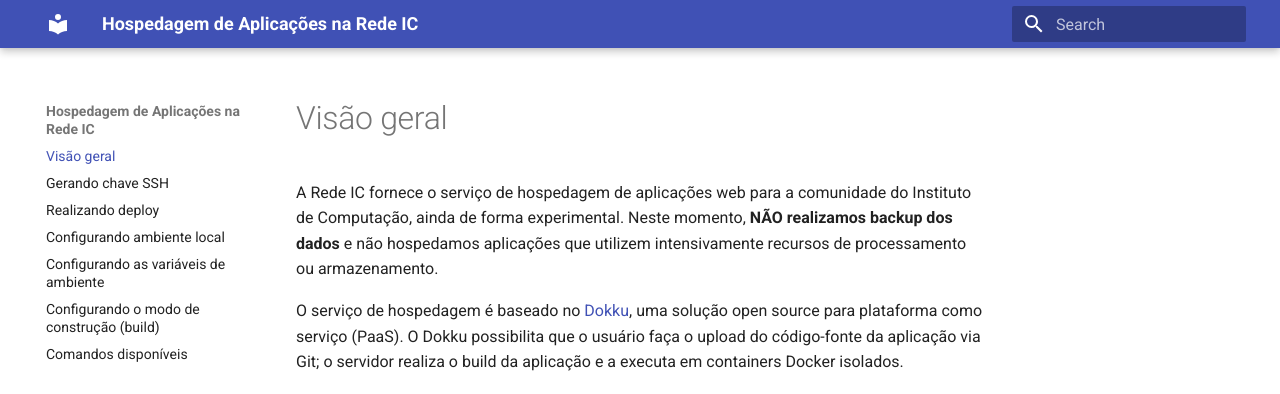
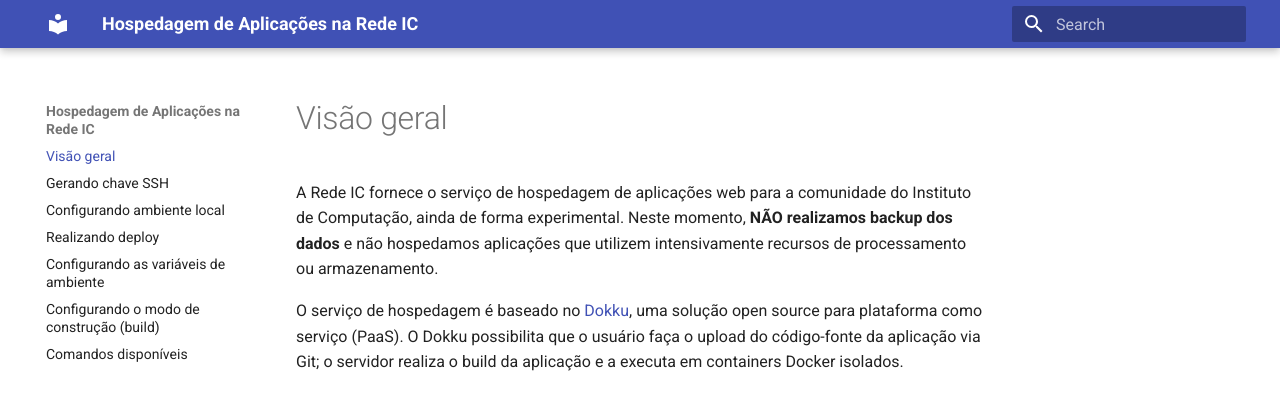
Before and after one commit to graco-ufba/app, an MkDocs documentation site: the page built from docs/index.md, in a window 1280 px wide. Shown: the top 394 px of the page. Built offline with MkDocs 1.6.1 and Material for MkDocs 9.7.7, drawn with Linux system fonts in a browser that asks for light colours; part of the change alters nothing that is shown.

Commit message:
Inverte ordem das páginas

```diff
--- a/mkdocs.yml
+++ b/mkdocs.yml
@@ -3,8 +3,8 @@ theme: material
 nav:
   - index.md
   - chave-ssh.md
+  - ambiente-local.md
   - deploy.md
-  - ambiente-local.md
   - variaveis-de-ambiente.md
   - modo-build.md
   - comandos-permitidos.md
```
